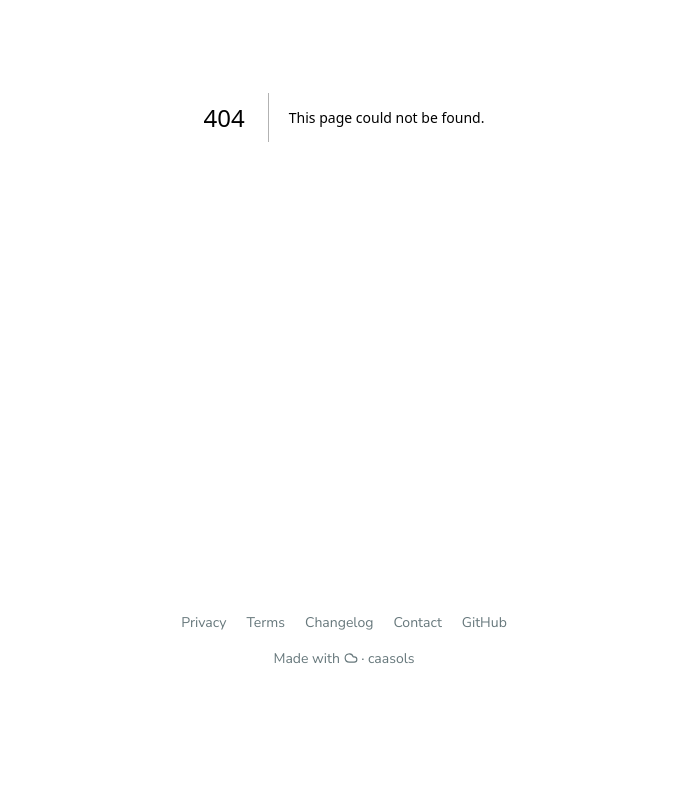
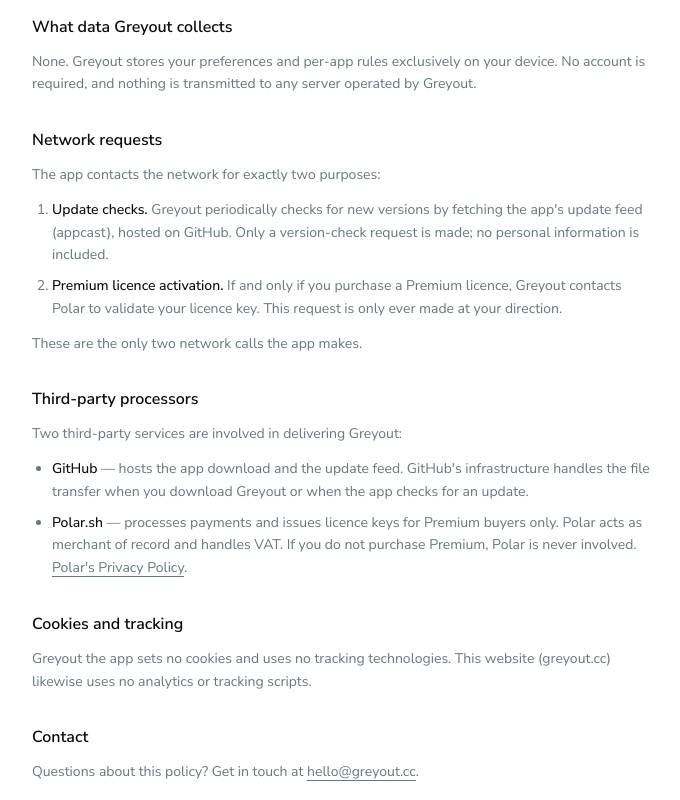
Before and after one commit to caasols/greyout-page, a Next.js app: page /privacy in a window 1280 px wide. Before the commit this address had no page. Shown: the part 340-1140 px from the top of the page, without its empty margins (296-976 px from the left). Before the commit the page ends 1049 px from the top, so only its background shows below. Built offline with nearby package versions, Linux system fonts and the light colour scheme.

Commit message:
feat(site): privacy policy page

```diff
--- /dev/null
+++ b/app/privacy/page.tsx
@@ -0,0 +1,114 @@
+import type { Metadata } from "next";
+import { SUPPORT_EMAIL } from "@/lib/site";
+
+export const metadata: Metadata = {
+  title: "Privacy — Greyout",
+};
+
+export default function PrivacyPage() {
+  return (
+    <main className="mx-auto w-full max-w-2xl flex-1 px-6 py-20">
+      <h1 className="text-3xl font-semibold tracking-tight">Privacy Policy</h1>
+      <p className="mt-2 text-sm text-muted-foreground">Last updated: 2026-06-28</p>
+
+      <div className="mt-10 space-y-8 text-sm leading-relaxed">
+        <section className="space-y-3">
+          <h2 className="text-base font-semibold">The short version</h2>
+          <p className="text-muted-foreground">
+            Greyout is local-first. It collects no analytics, no telemetry, and
+            does no tracking. Your settings and rules never leave your Mac.
+          </p>
+        </section>
+
+        <section className="space-y-3">
+          <h2 className="text-base font-semibold">What data Greyout collects</h2>
+          <p className="text-muted-foreground">
+            None. Greyout stores your preferences and per-app rules exclusively
+            on your device. No account is required, and nothing is transmitted
+            to any server operated by Greyout.
+          </p>
+        </section>
+
+        <section className="space-y-3">
+          <h2 className="text-base font-semibold">Network requests</h2>
+          <p className="text-muted-foreground">
+            The app contacts the network for exactly two purposes:
+          </p>
+          <ol className="list-decimal space-y-2 pl-5 text-muted-foreground">
+            <li>
+              <span className="font-medium text-foreground">Update checks.</span>{" "}
+              Greyout periodically checks for new versions by fetching the
+              app&apos;s update feed (appcast), hosted on GitHub. Only a
+              version-check request is made; no personal information is
+              included.
+            </li>
+            <li>
+              <span className="font-medium text-foreground">
+                Premium licence activation.
+              </span>{" "}
+              If and only if you purchase a Premium licence, Greyout contacts
+              Polar to validate your licence key. This request is only ever
+              made at your direction.
+            </li>
+          </ol>
+          <p className="text-muted-foreground">
+            These are the only two network calls the app makes.
+          </p>
+        </section>
+
+        <section className="space-y-3">
+          <h2 className="text-base font-semibold">Third-party processors</h2>
+          <p className="text-muted-foreground">
+            Two third-party services are involved in delivering Greyout:
+          </p>
+          <ul className="list-disc space-y-2 pl-5 text-muted-foreground">
+            <li>
+              <span className="font-medium text-foreground">GitHub</span> —
+              hosts the app download and the update feed. GitHub&apos;s
+              infrastructure handles the file transfer when you download Greyout
+              or when the app checks for an update.
+            </li>
+            <li>
+              <span className="font-medium text-foreground">Polar.sh</span> —
+              processes payments and issues licence keys for Premium buyers
+              only. Polar acts as merchant of record and handles VAT. If you do
+              not purchase Premium, Polar is never involved.{" "}
+              <a
+                href="https://polar.sh/legal/privacy"
+                target="_blank"
+                rel="noopener noreferrer"
+                className="underline underline-offset-4 hover:text-foreground"
+              >
+                Polar&apos;s Privacy Policy
+              </a>
+              .
+            </li>
+          </ul>
+        </section>
+
+        <section className="space-y-3">
+          <h2 className="text-base font-semibold">Cookies and tracking</h2>
+          <p className="text-muted-foreground">
+            Greyout the app sets no cookies and uses no tracking technologies.
+            This website (greyout.cc) likewise uses no analytics or tracking
+            scripts.
+          </p>
+        </section>
+
+        <section className="space-y-3">
+          <h2 className="text-base font-semibold">Contact</h2>
+          <p className="text-muted-foreground">
+            Questions about this policy? Get in touch at{" "}
+            <a
+              href={`mailto:${SUPPORT_EMAIL}`}
+              className="underline underline-offset-4 hover:text-foreground"
+            >
+              {SUPPORT_EMAIL}
+            </a>
+            .
+          </p>
+        </section>
+      </div>
+    </main>
+  );
+}
```
